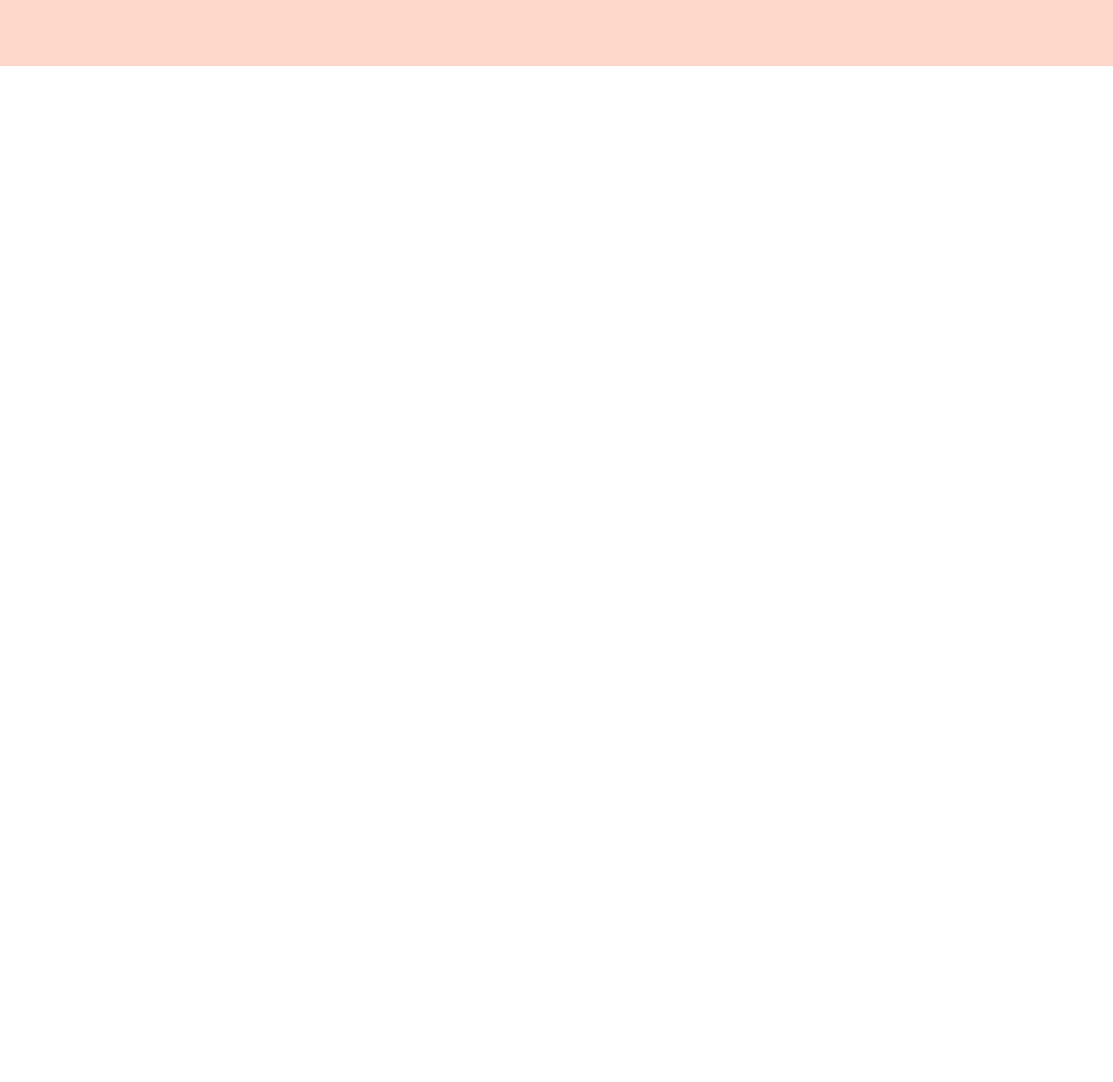
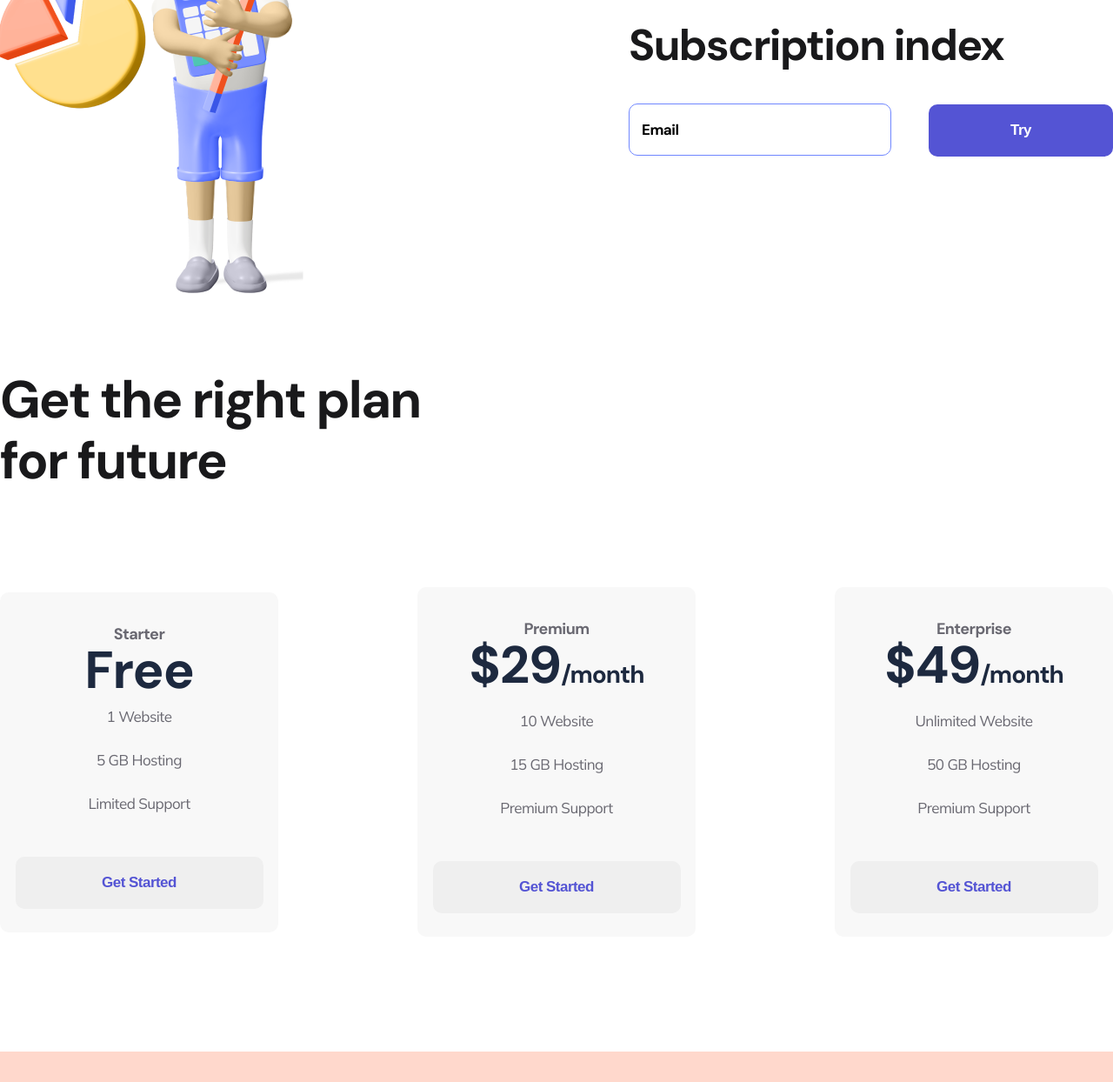
Before and after one commit to MaksimMin/logoipsum, a plain HTML site: page index.html in a window 1280 px wide. Shown: the part 932-2176 px from the top of the page at 87% size. Before the commit the page ends 1008 px from the top, so only its background shows below. Drawn offline with nearby package versions, Linux system fonts and the light colour scheme.

Commit message:
Add files via upload

```diff
--- a/index.html
+++ b/index.html
@@ -7,8 +7,8 @@
     <title>Document</title>
     <link rel="stylesheet" href="https://cdnjs.cloudflare.com/ajax/libs/meyer-reset/2.0/reset.min.css" integrity="sha512-NmLkDIU1C/C88wi324HBc+S2kLhi08PN5GDeUVVVC/BVt/9Izdsc9SVeVfA1UZbY3sHUlDSyRXhCzHfr6hmPPw==" crossorigin="anonymous" referrerpolicy="no-referrer" />
     <link rel="preconnect" href="https://fonts.googleapis.com">
-<link rel="preconnect" href="https://fonts.gstatic.com" crossorigin>
-<link href="https://fonts.googleapis.com/css2?family=DM+Sans:wght@700&family=Mulish&display=swap" rel="stylesheet">
+    <link rel="preconnect" href="https://fonts.gstatic.com" crossorigin>
+    <link href="https://fonts.googleapis.com/css2?family=DM+Sans:wght@700&family=Mulish&display=swap" rel="stylesheet">
     <link rel="stylesheet" href="./style/style.css">
     </head>
 <body>
@@ -20,12 +20,12 @@
             </a>
             </div>
             <nav class="nav" >
-            <ol>
+            <ul>
                 <li class="nav_li" > <a class="nav_link" href="#">Home</a> </li>
                 <li class="nav_li" > <a class="nav_link" href="#">Features</a> </li>
                 <li class="nav_li" > <a class="nav_link" href="#">Pricing</a> </li>
                 <li class="nav_li" > <a class="nav_link" href="#">Blog</a> </li>
-            </ol>
+            </ul>
             </nav>
             <button class="button button-orange">Get Started</button>
         </div>
@@ -41,6 +41,65 @@
         </div>
         <div>
             <img src="./img/Hero 3D.svg" alt="firsmen">
+        </div>
+    </section>
+    <section class="conteiner subscribe">
+        <div>
+            <img src="./img/secondmen.png" alt="second men">
+        </div>
+        <div>
+            <h2 class="subscribe_title">
+                Subscription index
+            </h2>
+            <form action="">
+                <input class="input" type="email" placeholder="Email">
+                <button class="button button_violet">
+                    Try
+                </button>
+            </form>
+        </div>
+    </section>
+    <section class="conteiner plan">
+        <h2 class="plan_title">
+            Get the right plan for future
+        </h2>
+        <div class="plan_flex">
+            <div class="item">
+                <p class="item_text">Starter</p>
+                <h3 class="item_titel">Free</span></h3>
+                <ul>
+                    <li class="item_li">1 Website</li>
+                    <li class="item_li">5 GB Hosting</li>
+                    <li class="item_li">Limited Support</li>
+                </ul>
+                <button class="button button_item">
+                    Get Started
+                </button>
+            </div>
+            <div class="item">
+                <p class="item_text">Premium</p>
+                <h3 class="item_titel">$29<span>/month </span></h3>
+                <ul>
+                    <li class="item_li">10 Website</li>
+                    <li class="item_li">15 GB Hosting</li>
+                    <li class="item_li">Premium Support</li>
+                </ul>
+                <button class="button button_item">
+                    Get Started
+                </button>
+            </div>
+            <div class="item">
+                <p class="item_text">Enterprise</p>
+                <h3 class="item_titel">$49<span>/month </span></h3>
+                <ul>
+                    <li class="item_li">Unlimited Website</li>
+                    <li class="item_li">50 GB Hosting</li>
+                    <li class="item_li">Premium Support</li>
+                </ul>
+                <button class="button button_item">
+                    Get Started
+                </button>
+            </div>
         </div>
     </section>
     <footer class="footer">
--- a/style/style.css
+++ b/style/style.css
@@ -6,6 +6,7 @@
 } */
 .body{
     font-family: 'DM Sans', sans-serif;
+    font-family: 'Mulish', sans-serif;
 }
 .conteiner{
     max-width: 1440px;
@@ -15,7 +16,7 @@
     background-color:  rgba(255, 113, 67, 0.27);
     padding: 38px 0 48px;
 }
-.header_flex, .about, .footer_flex {
+.header_flex, .about, .footer_flex, .subscribe, .plan_flex{
     display: flex;
     justify-content: space-between;
     align-items: center;
@@ -27,6 +28,7 @@
     margin-left: 49px;
 }
 .nav_link{
+    font-family: 'DM Sans', sans-serif;
     font-weight: bold;
     font-size: 15px;
     line-height: 20px;
@@ -63,6 +65,7 @@
     margin: 104px auto 85px;
 }
 .about_title{
+    font-family: 'DM Sans', sans-serif;
     font-weight: 700;
     font-size: 80px;
     line-height: 77px;
@@ -100,6 +103,7 @@
     display: inline-block;
 }
 .footer_link{
+    font-family: 'DM Sans', sans-serif;
     font-weight: 700;
     font-size: 15px;
     line-height: 20px;
@@ -114,3 +118,106 @@
 .footer_li:not(:first-of-type){
    padding: 53px;
 }
+.subscribe{
+    margin-bottom: 85px;
+}
+.subscribe_title{
+    font-family: 'DM Sans', sans-serif;
+    font-weight: 700;
+    font-size: 50px;
+    line-height: 57px;
+    letter-spacing: -1.56316px;
+    color: #19191B;
+    margin-bottom: 38px;
+}
+.input{
+    font-family: 'DM Sans', sans-serif;
+    width: 302px;
+    height: 60px;
+    border: 1px solid #7087FF;
+    border-radius: 10px;
+    padding-left: 14px;
+    box-sizing: border-box ;
+    margin-right: 39px;
+}
+.input::placeholder, .input{
+    font-family: 'DM Sans', sans-serif;
+    font-weight: 700;
+    font-size: 17px;
+    line-height: 22px;
+    letter-spacing: -0.531474px;
+    color: #000000;
+}
+.input:focus{
+    outline: none;
+}
+.plan{
+    margin-bottom: 132px;
+}
+.plan_title{
+    font-family: 'DM Sans', sans-serif;
+    font-weight:bold;
+    font-size: 60px;
+    line-height: 70px;
+    letter-spacing: -1.87579px;
+    color: #19191B;
+    max-width: 504px;
+    margin-bottom: 110px;
+}
+
+.item{
+    width: 320px;
+    background: #F8F8F8;
+    border-radius: 10px;
+    text-align: center;
+    padding: 34px 0 27px;
+}
+.item:hover{
+    transition: 500ms;
+    background: #FF7143;
+    box-shadow: 0px 32px 34px rgba(255, 112, 59, 0.317827);
+}
+.item_text{
+    font-family: 'DM Sans', sans-serif;
+    font-size: 18px;
+    line-height: 28px;
+    letter-spacing: -0.562737px;
+    color: #696871;
+}
+.item:hover .item_text,.item:hover .item_titel, .item:hover .item_li{
+    color:#FFFFFF;
+    transition: 500ms;
+}
+
+.item_titel{
+    font-family: 'DM Sans', sans-serif;
+    font-weight: 700;
+    font-size: 60px;
+    line-height: 56px;
+    letter-spacing: -1.03448px;
+    color: #1D293F;
+}
+.item_titel span{
+    font-size: 28px;
+}
+.item_li{
+    font-family: 'Mulish';
+    font-style: normal;
+    font-weight: 400;
+    font-size: 17px;
+    line-height: 50px;
+    letter-spacing: -0.531474px;
+    color: #696871;
+}
+.button_item{
+    width: 285px;
+    line-height: 22px;
+    letter-spacing: -0.531474px;
+    color: #5454D4;
+    margin-top: 36px;
+}
+.item:hover .button_item{
+    background: #9F3919;
+    color: #FFFFFF;
+    transition: 500ms;
+}
```
Also changed, not shown: img/secondmen.png (added).
